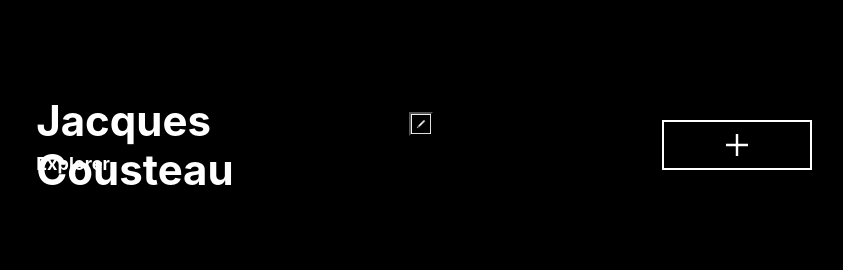
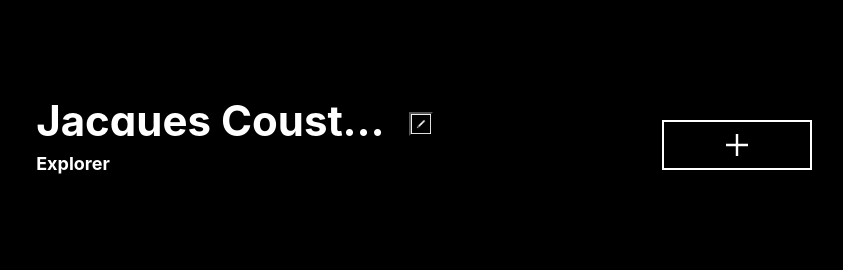
Before and after one commit to ainaruiz27/web_project_around, a plain HTML site: page index.html in a window 1280 px wide. Shown: the part 120-390 px from the top of the page, 268-1111 px from the left. Drawn offline with Linux system fonts and the light colour scheme; a web font is replaced by a local one.

Commit message:
Segunda entrega

```diff
--- a/blocks/profile/__info/-name/profile__info-name.css
+++ b/blocks/profile/__info/-name/profile__info-name.css
@@ -1,6 +1,9 @@
 .profile__info-name{
     font-size: 42px;
     max-width: 373px;
+    overflow: hidden;
+    white-space: nowrap;
+    text-overflow: ellipsis;
     max-height: 39px;
     margin: auto;
 
--- a/blocks/profile/__info/-work/profile__info-work.css
+++ b/blocks/profile/__info/-work/profile__info-work.css
@@ -1,6 +1,9 @@
 .profile__info-work{
     font-size: 18px;
    max-width: 415px;
+   overflow: hidden;
+   white-space: nowrap;
+   text-overflow: ellipsis;
    max-height: 22px;
     }
 
--- a/index.css
+++ b/index.css
@@ -1,3 +1,4 @@
+@import url(./normalize.css);
 @import url(./fonts/inter.css);
 @import url(./blocks/page/page.css);
 @import url(./blocks/popup/popup.css);
--- a/index.html
+++ b/index.html
@@ -102,10 +102,10 @@
             </div>
 
         </section>
-        <section class="footer">
+        <footer class="footer">
             <h5 class="footer__text">© 2020 Around The U.S.</h5>
 
-        </section>
+        </footer>
     </div>
     <script src="script.js"></script>
 </body>
```
